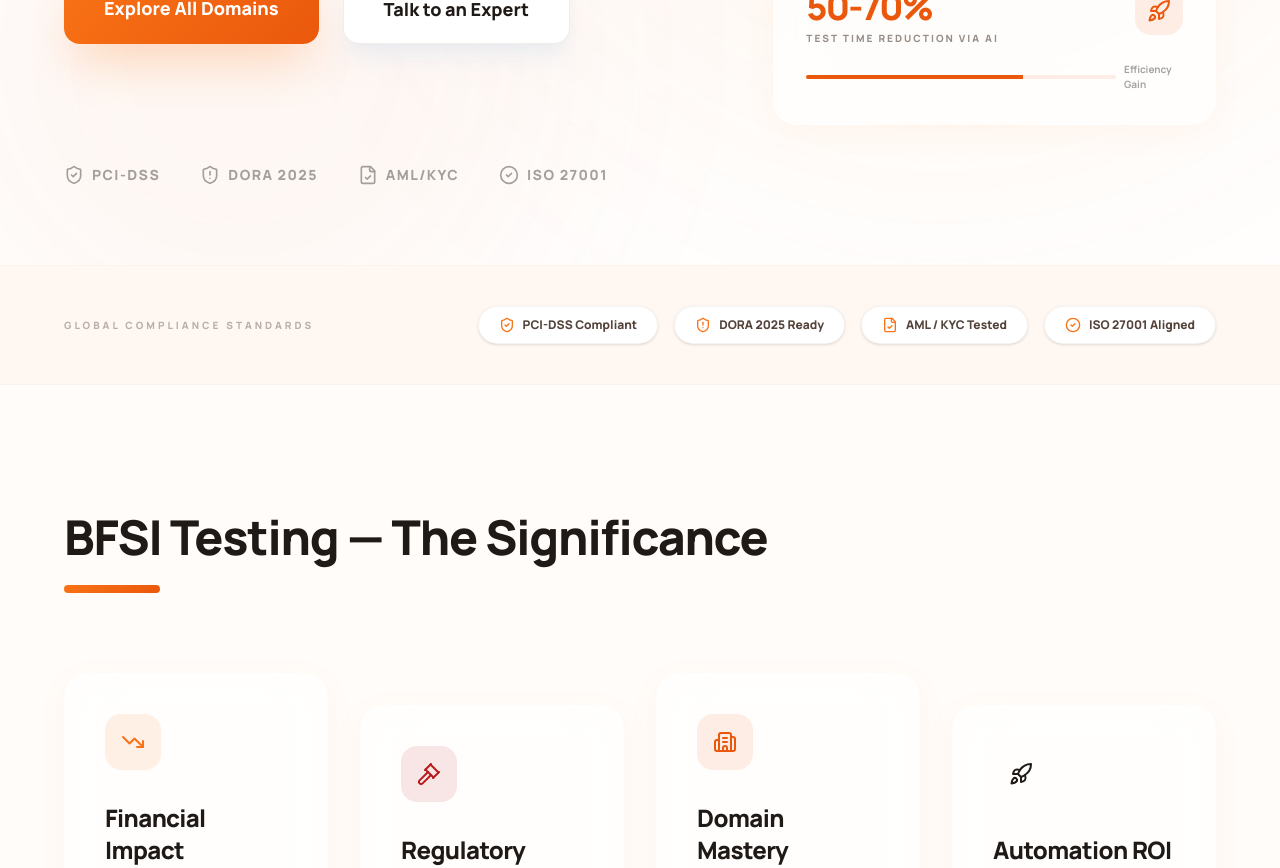
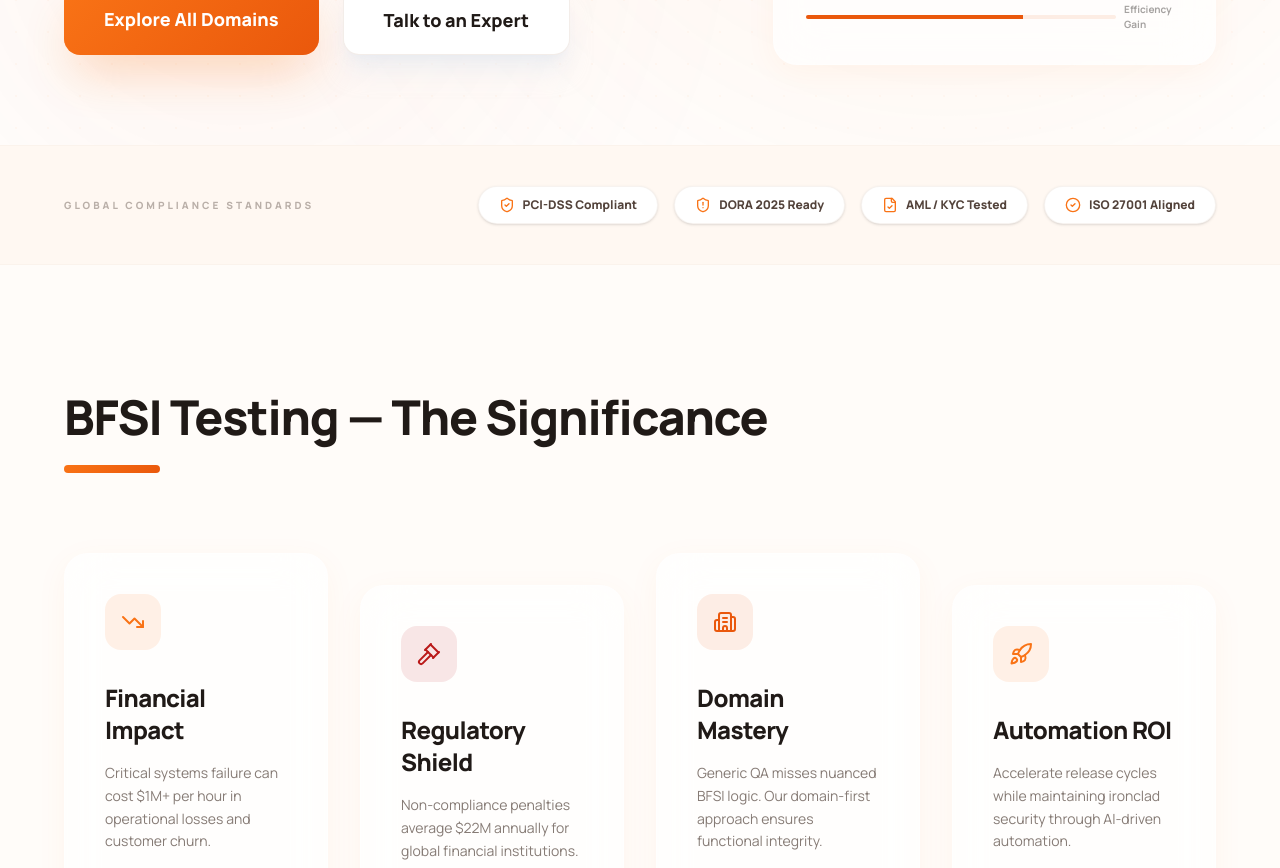
Before and after one commit to NrGjoe846/v-qube, a React (Vite) app: page / in a window 1280 px wide. Shown: the part 720-1588 px from the top of the page. Built offline with nearby package versions, Linux system fonts and the light colour scheme.

Commit message:
refactor: remove compliance icons, update Automation ROI card color, and point domain link to main testing page

```diff
--- a/src/pages/Home.tsx
+++ b/src/pages/Home.tsx
@@ -100,13 +100,7 @@ export default function Home() {
               </Link>
             </div>
 
-            {/* Trusted By / Compliance Icons */}
-            <div className="mt-20 pt-10 border-t border-outline-variant/10 flex flex-wrap gap-10 opacity-40 grayscale hover:grayscale-0 transition-all duration-700">
-              <div className="flex items-center gap-2 text-sm font-black tracking-widest uppercase"><ShieldCheck className="w-5 h-5" /> PCI-DSS</div>
-              <div className="flex items-center gap-2 text-sm font-black tracking-widest uppercase"><ShieldAlert className="w-5 h-5" /> DORA 2025</div>
-              <div className="flex items-center gap-2 text-sm font-black tracking-widest uppercase"><FileCheck className="w-5 h-5" /> AML/KYC</div>
-              <div className="flex items-center gap-2 text-sm font-black tracking-widest uppercase"><CheckCircle2 className="w-5 h-5" /> ISO 27001</div>
-            </div>
+
           </motion.div>
 
           <motion.div
@@ -188,7 +182,7 @@ export default function Home() {
               { icon: <TrendingDown />, title: "Financial Impact", desc: "Critical systems failure can cost $1M+ per hour in operational losses and customer churn.", value: "$1M+/hr", color: "primary" },
               { icon: <Gavel />, title: "Regulatory Shield", desc: "Non-compliance penalties average $22M annually for global financial institutions.", value: "$22M/yr", color: "error", offset: true },
               { icon: <Building2 />, title: "Domain Mastery", desc: "Generic QA misses nuanced BFSI logic. Our domain-first approach ensures functional integrity.", value: "Domain-First", color: "secondary" },
-              { icon: <Rocket />, title: "Automation ROI", desc: "Accelerate release cycles while maintaining ironclad security through AI-driven automation.", value: "$2.2M saved", color: "tertiary", offset: true }
+              { icon: <Rocket />, title: "Automation ROI", desc: "Accelerate release cycles while maintaining ironclad security through AI-driven automation.", value: "$2.2M saved", color: "primary", offset: true }
             ].map((card, i) => (
               <motion.div
                 key={i}
@@ -216,7 +210,7 @@ export default function Home() {
               <h2 className="text-4xl md:text-5xl font-extrabold text-on-surface mb-6">14 Specialist BFSI Testing Domains</h2>
               <p className="text-on-surface-variant max-w-xl text-lg font-medium">Comprehensive coverage across the entire financial services ecosystem, from legacy core banking to emerging fintech.</p>
             </div>
-            <Link to="/testing/retail-banking" className="text-primary font-black flex items-center gap-3 group text-lg bg-white px-8 py-4 rounded-2xl shadow-xl shadow-slate-200 hover:shadow-primary/20 transition-all active:scale-95">
+            <Link to="/testing" className="text-primary font-black flex items-center gap-3 group text-lg bg-white px-8 py-4 rounded-2xl shadow-xl shadow-slate-200 hover:shadow-primary/20 transition-all active:scale-95">
               View All Domains <ArrowRight className="w-5 h-5 group-hover:translate-x-1 transition-transform" />
             </Link>
           </div>
```
